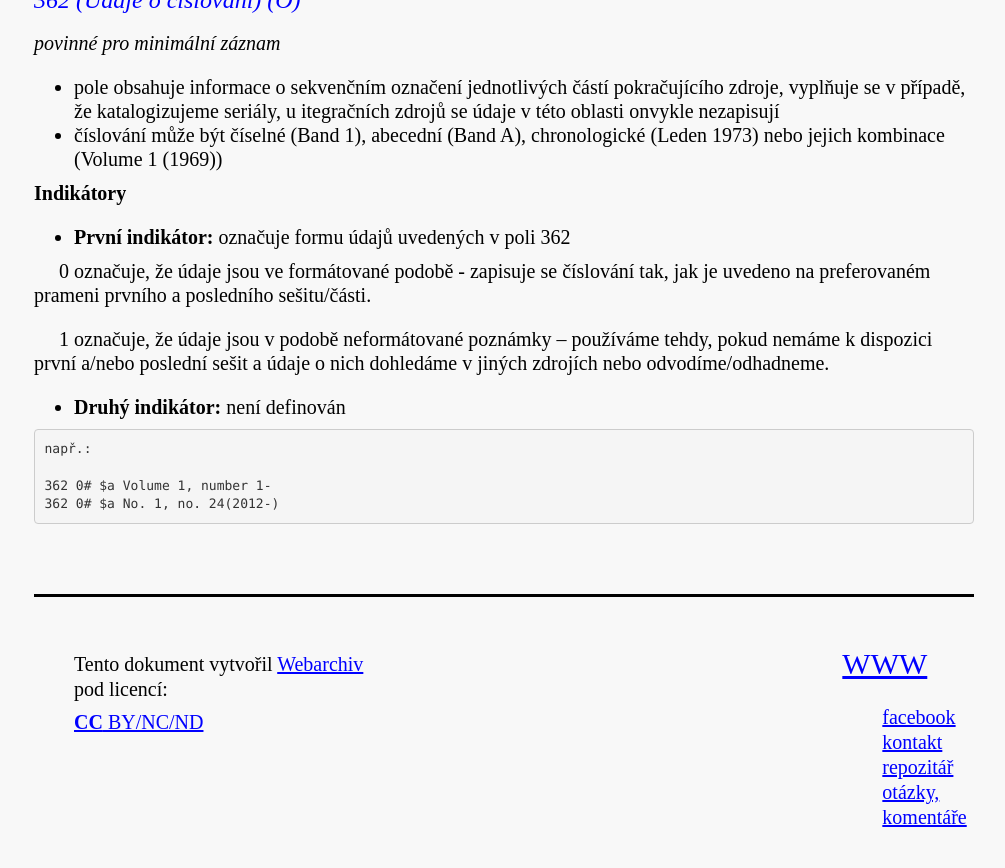
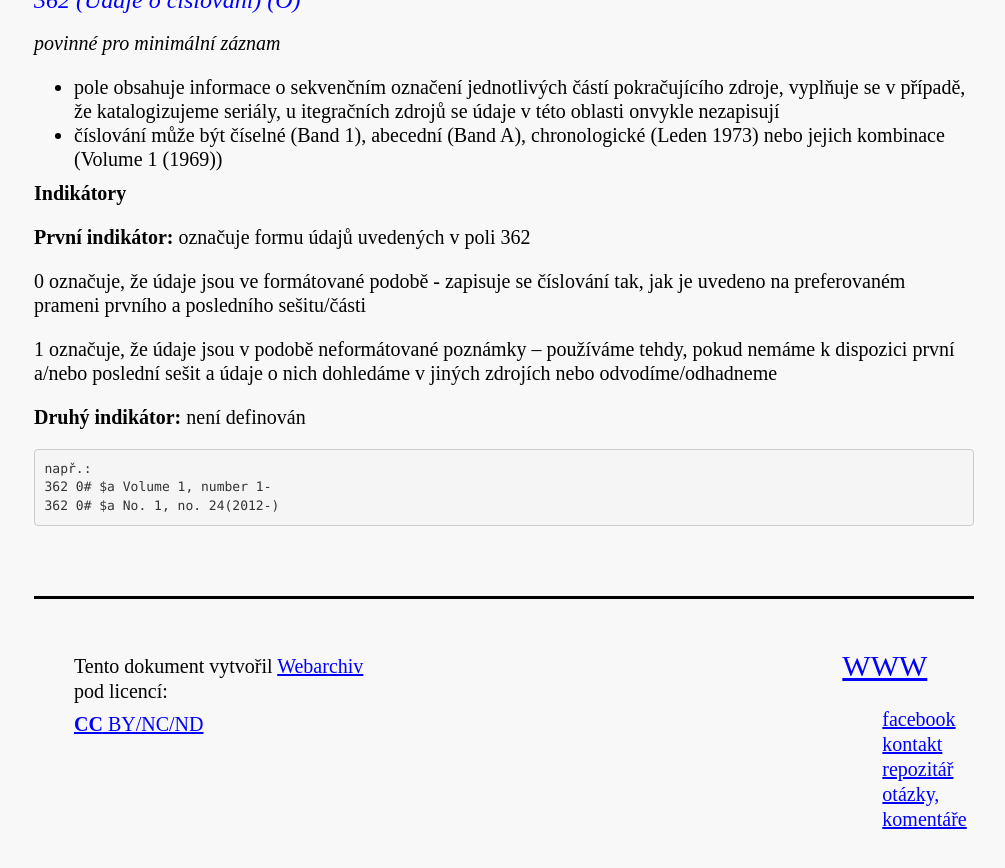
Before and after one commit to WebarchivCZ/katalogizacni-manual, a Jekyll site: the page built from _posts/2017-06-19-fyzicky-popis.md, in a window 1280 px wide and 900 px high, scrolled down 2055 px. Shown: the top 868 px of the window, without its empty margins (136-1141 px from the left). Built offline with Jekyll 4.4.1, drawn with Linux system fonts in a browser that asks for light colours; some of the changed lines change nothing that is shown.

Commit message:
refil periodicity

````diff
--- a/_posts/2017-06-19-fyzicky-popis.md
+++ b/_posts/2017-06-19-fyzicky-popis.md
@@ -69,21 +69,20 @@
 * číslování může být číselné (Band 1), abecední (Band A), chronologické
 (Leden 1973) nebo jejich kombinace (Volume 1 (1969))
 
+
 **Indikátory**
 
-* **První indikátor:** označuje formu údajů uvedených v poli 362
+**První indikátor:** označuje formu údajů uvedených v poli 362
 
-&nbsp;&nbsp;&nbsp;&nbsp; 0 označuje, že údaje jsou ve formátované podobě - zapisuje se číslování tak, jak je uvedeno na preferovaném prameni prvního a posledního sešitu/části.
+0 označuje, že údaje jsou ve formátované podobě - zapisuje se číslování tak, jak je uvedeno na preferovaném prameni prvního a posledního sešitu/části
 
-&nbsp;&nbsp;&nbsp;&nbsp; 1 označuje, že údaje jsou v podobě neformátované poznámky – používáme tehdy, pokud nemáme k dispozici první a/nebo poslední sešit a údaje o nich dohledáme v jiných zdrojích nebo odvodíme/odhadneme.
+1 označuje, že údaje jsou v podobě neformátované poznámky – používáme tehdy, pokud nemáme k dispozici první a/nebo poslední sešit a údaje o nich dohledáme v jiných zdrojích nebo odvodíme/odhadneme
 
-
-* **Druhý indikátor:** není definován
+**Druhý indikátor:** není definován
 
 
 ```
 např.:
-
 362 0# $a Volume 1, number 1-
 362 0# $a No. 1, no. 24(2012-)
 ```
````
